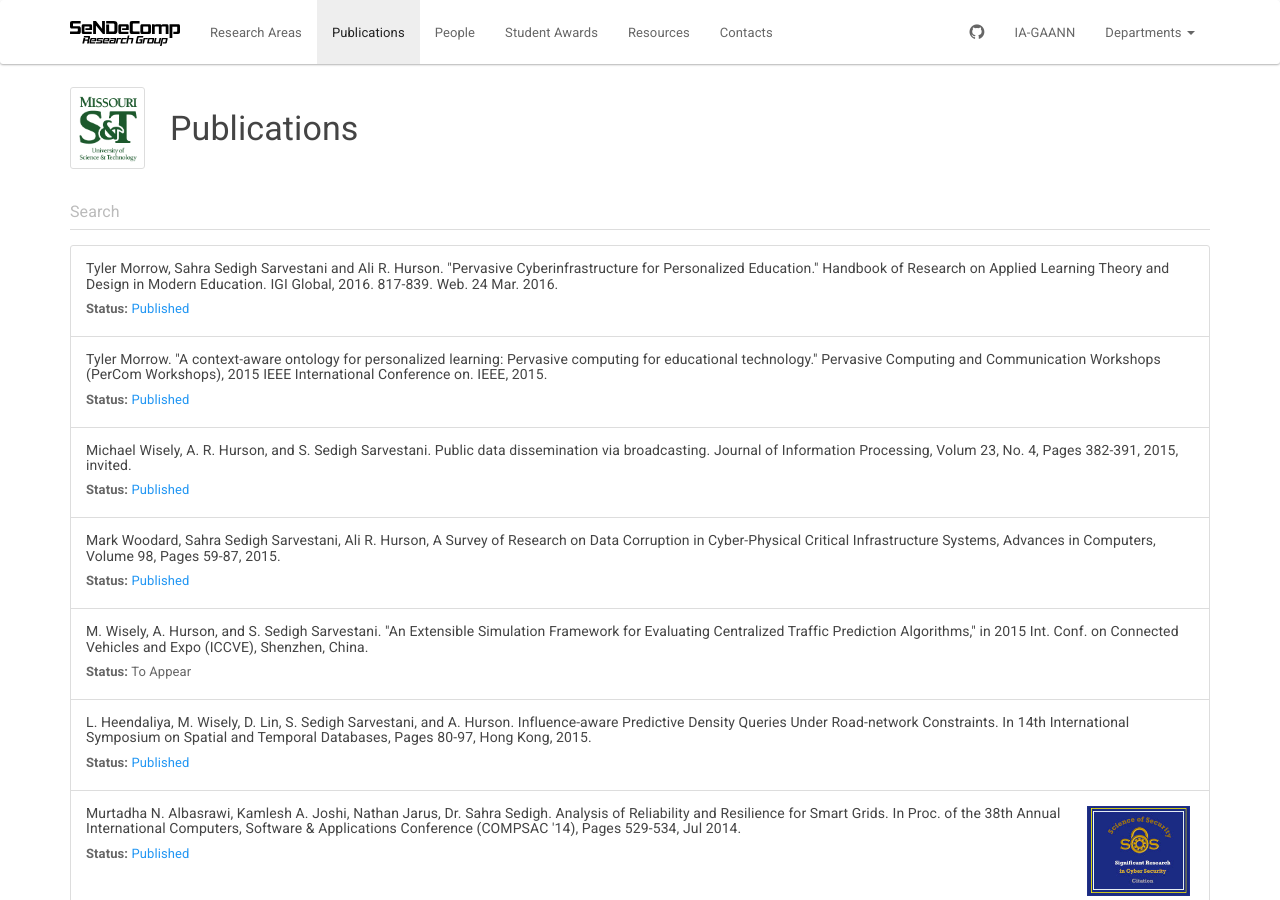
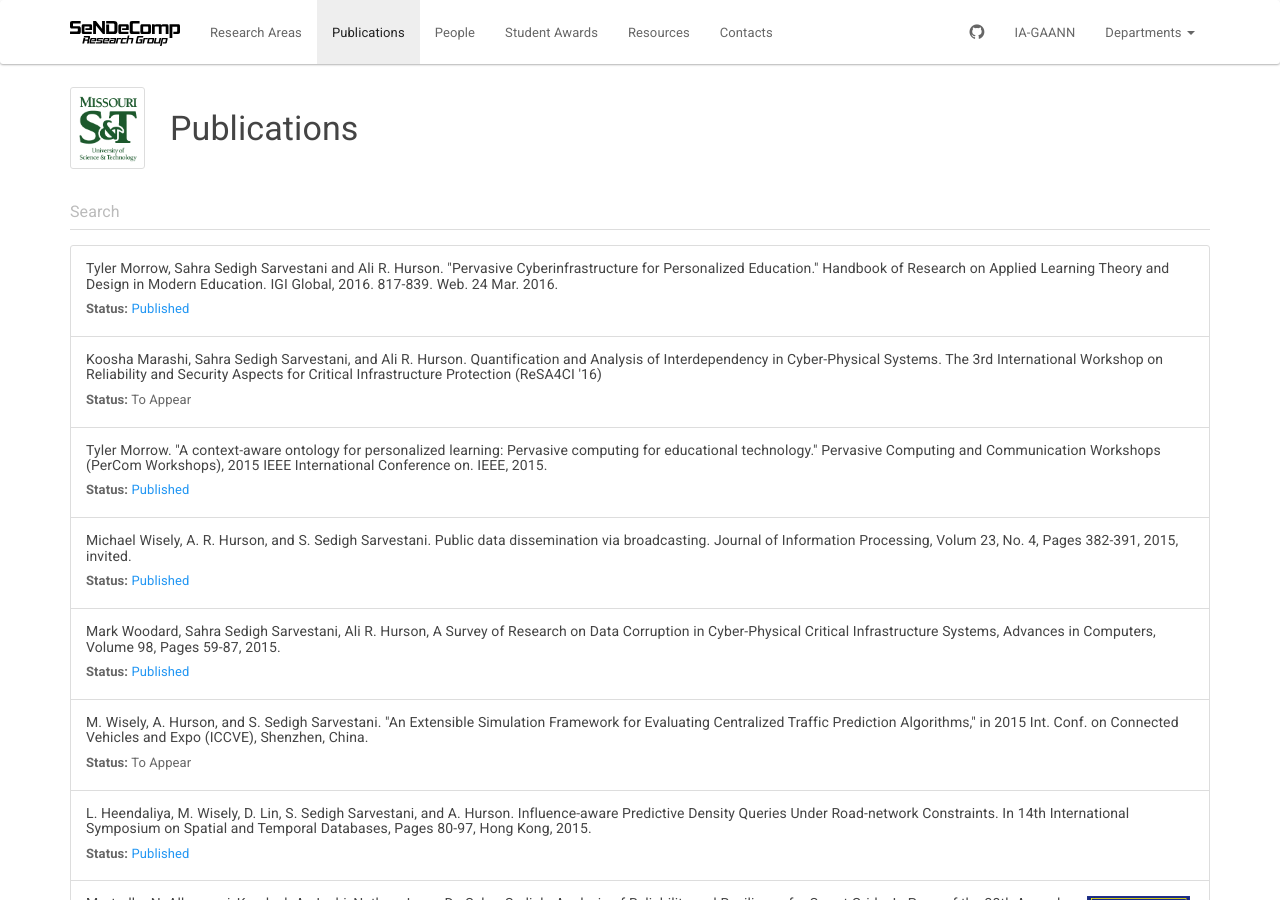
Before and after one commit to sendecomp/sendecomp-website, a Jekyll site: the page built from publications.html, in a window 1280 px wide and 900 px high. Built offline with Jekyll 4.4.1, drawn with Linux system fonts in a browser that asks for light colours.

Commit message:
added ReSA4CI interdependency paper

```diff
--- a/_data/publications.yml
+++ b/_data/publications.yml
@@ -31,6 +31,13 @@
 - citation: "Nathan Jarus, Mark Woodard, Hadi Ataei, Koosha Marashi, Jing Lin, Ayman Faza, Pratik Maheshwari, and Sahra Sedigh Sarvestani. Survey on Cyber-Physical Systems."
   year:
   status: "Under Review"
+  awards:
+  area: "cip"
+  fulltext:
+
+- citation: "Koosha Marashi, Sahra Sedigh Sarvestani, and Ali R. Hurson. Quantification and Analysis of Interdependency in Cyber-Physical Systems. The 3rd International Workshop on Reliability and Security Aspects for Critical Infrastructure Protection (ReSA4CI '16)"
+  year: 2016
+  status: "To Appear"
   awards:
   area: "cip"
   fulltext:
```
